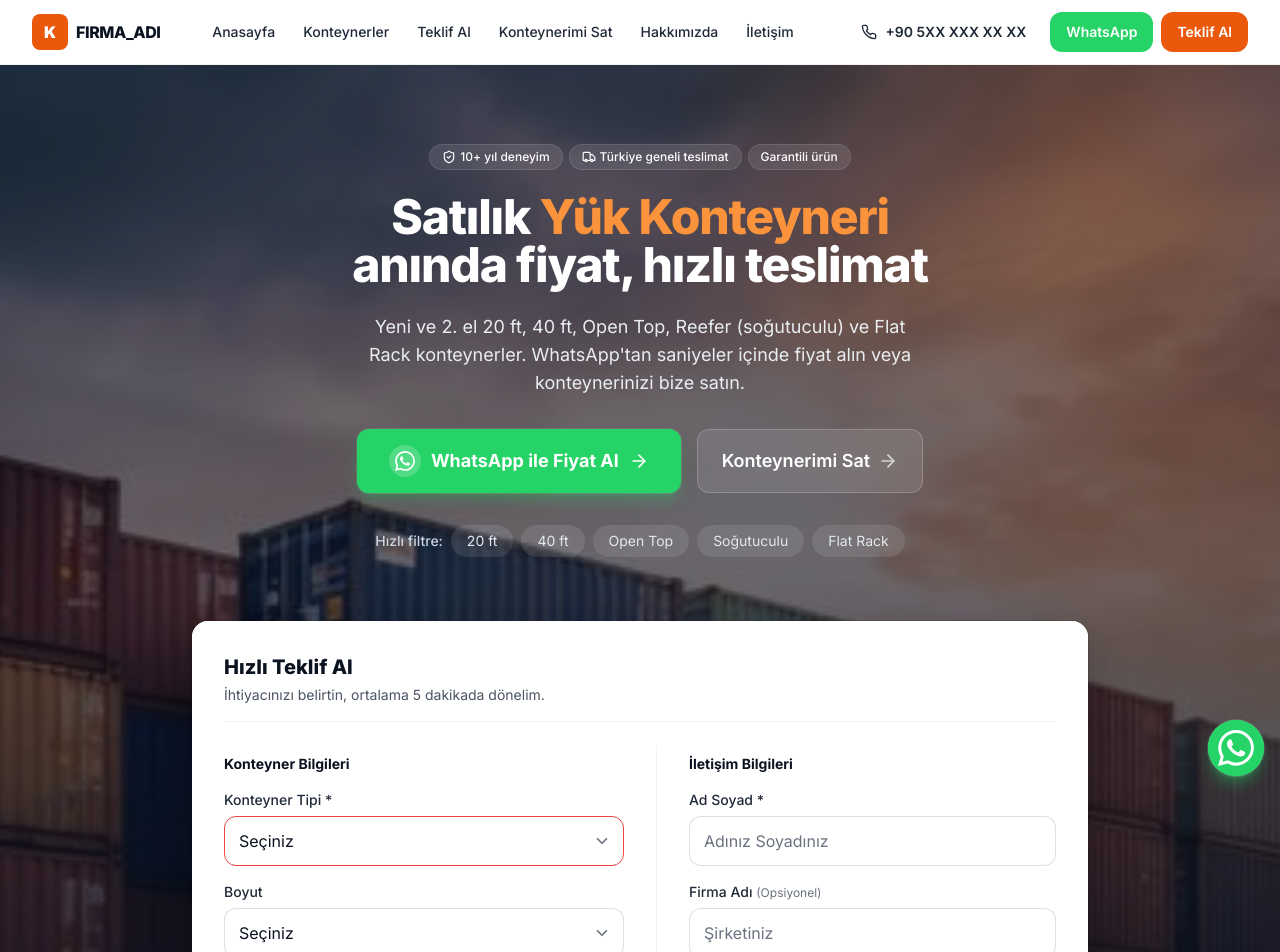
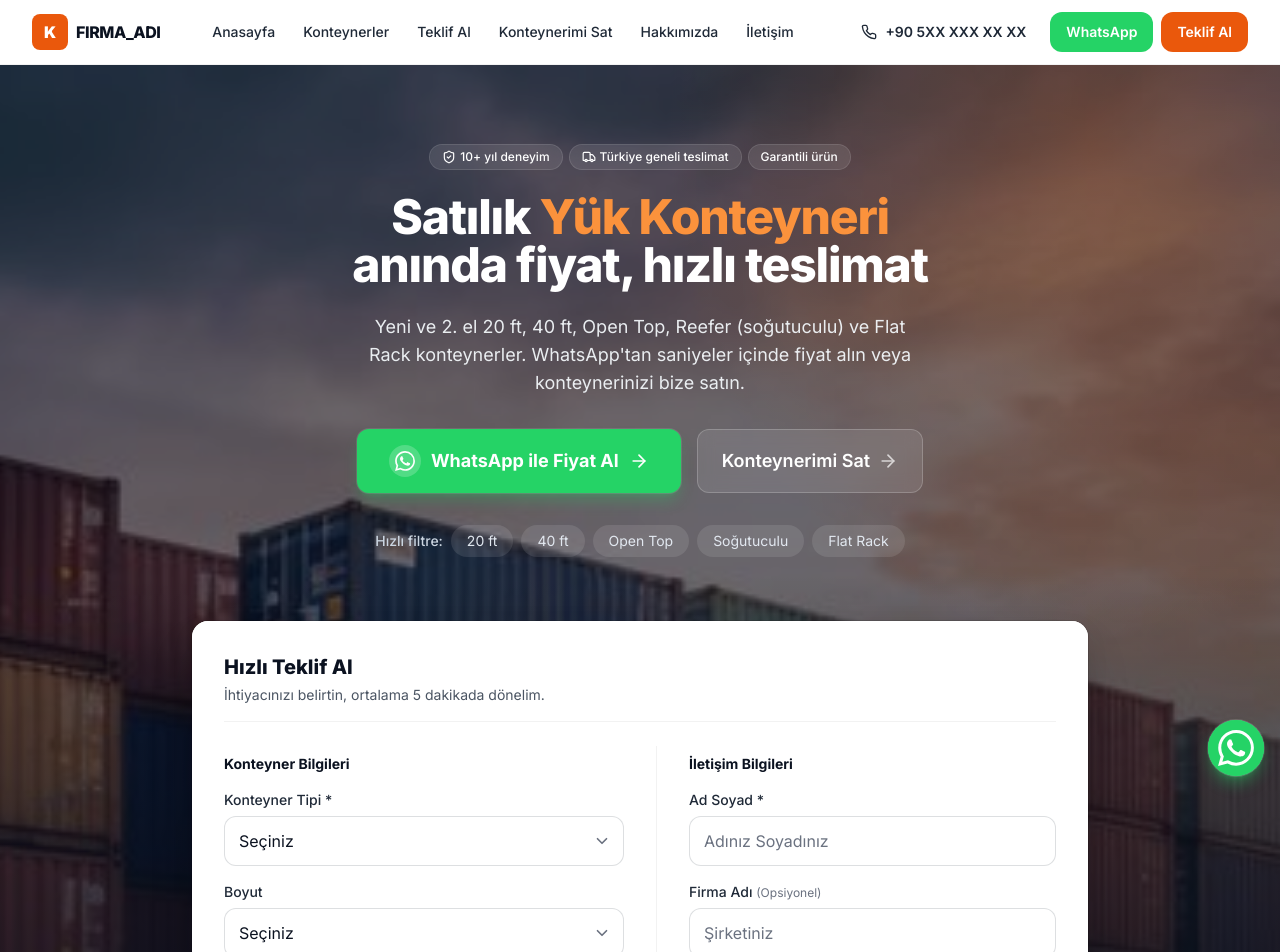
Before and after one commit to sukrugencoglu10/gnckon, a Next.js app: page / in a window 1280 px wide. Shown: the top 952 px of the page. Built offline with nearby package versions, Linux system fonts and the light colour scheme.

Commit message:
style: fix global css validation rule that incorrectly colored required select elements red on page load

```diff
--- a/app/globals.css
+++ b/app/globals.css
@@ -20,7 +20,8 @@ body { @apply bg-white text-ink-800 antialiased; }
   .card { @apply rounded-2xl bg-white shadow-card ring-1 ring-black/5; }
   .input { @apply block w-full rounded-xl border border-ink-700/15 bg-white px-3.5 py-3 text-ink-900 placeholder:text-ink-400 focus:border-brand-500 focus:outline-none focus:ring-2 focus:ring-brand-500/30; }
   .input:user-invalid,
-  .input:invalid:not(:placeholder-shown):not(:focus) {
+  input.input:invalid:not(:placeholder-shown):not(:focus),
+  textarea.input:invalid:not(:placeholder-shown):not(:focus) {
     @apply border-red-500 focus:border-red-500 focus:ring-red-500/30;
   }
   select.input {
```
